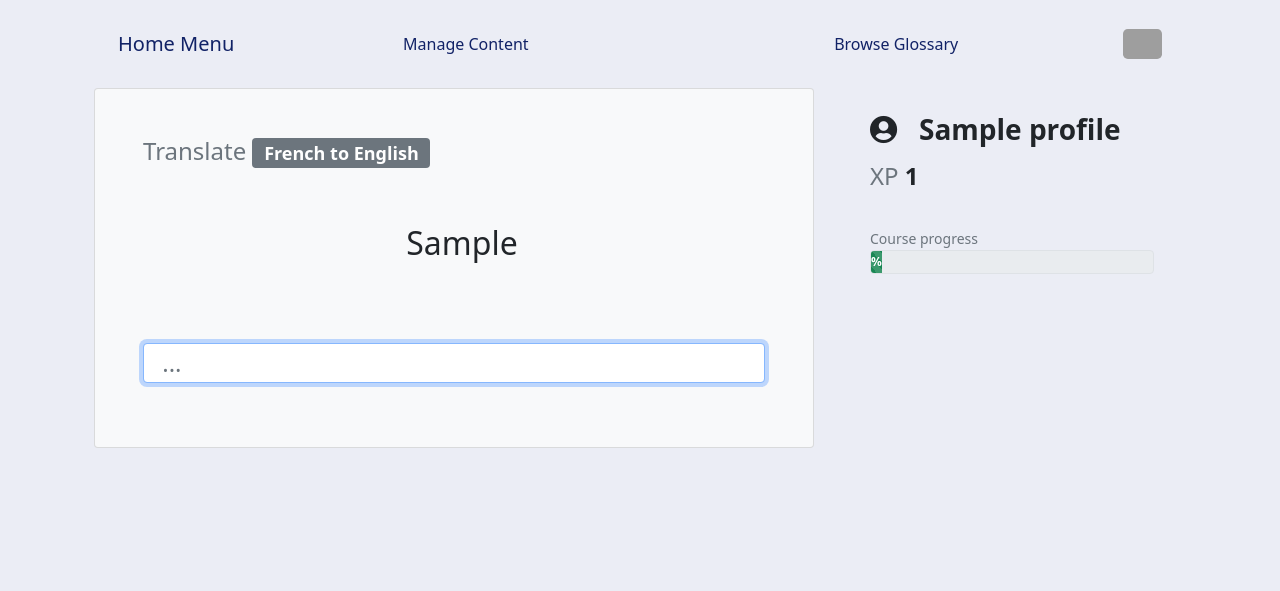
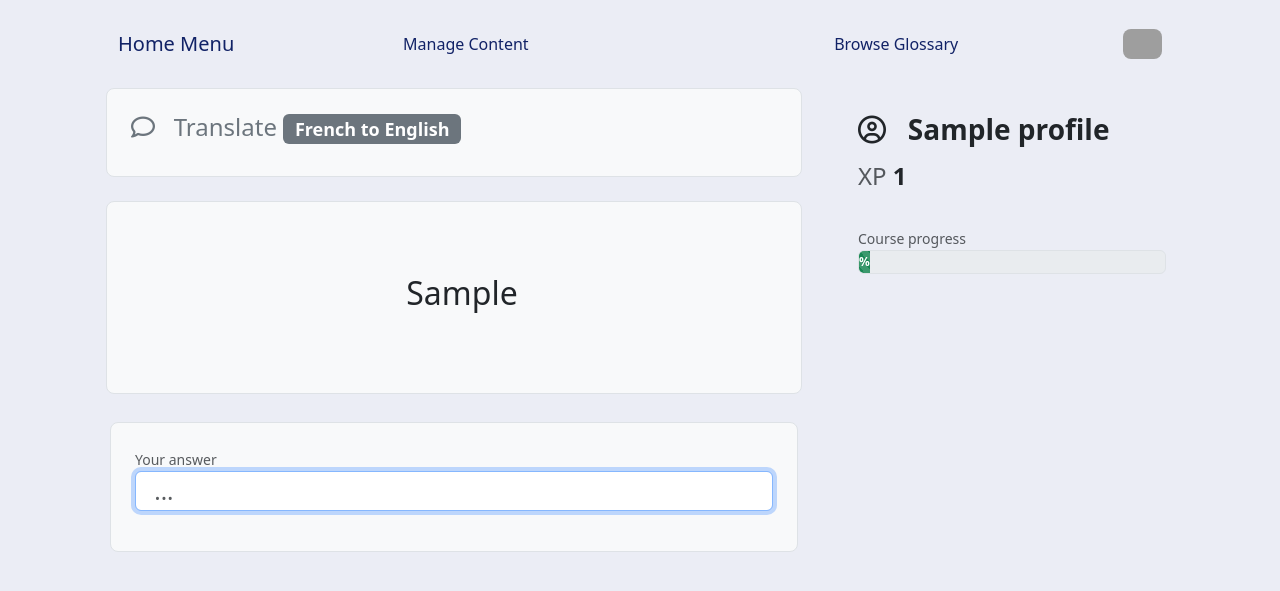
Before and after one commit to Inu-Oh/frendj, a Django app: page /accent in a window 1280 px wide. Shown: the top 591 px of the page. Run offline with Django 4.2, Linux system fonts and the light colour scheme; a user stored in the database is signed in; tables that the repository leaves empty hold one stand-in row (values such as "Sample post"); some libraries are stand-ins or nearby versions; grey boxes are pictures that could not be loaded.

Commit message:
uprage to bootstrap@5.3.3, font awesome to 6.7.0 and added jQuery 4.0.0 - small style edits

```diff
--- a/frendj/templates/frendj/accent.html
+++ b/frendj/templates/frendj/accent.html
@@ -1,12 +1,13 @@
 {% extends "base_menu.html" %}
 
 
-{% block title %} - Learn New Content{% endblock title %}
+{% block title %} - Strict Exam{% endblock title %}
 
 
 {% block content %}
 <div class="container">
     <div class="row">
+
         <div class="col-8">
 
             {% include 'test_card.html' %}
@@ -18,6 +19,7 @@
             {% include 'info_pane.html' %}
 
         </div>
+
     </div>
 </div>
 {% endblock content %}
--- a/frendj/templates/frendj/learn.html
+++ b/frendj/templates/frendj/learn.html
@@ -17,7 +17,7 @@
             <aside id="info-pane" class="p-2">
                 <div class="container py-1">
                     <div class="fs-3 fw-bolder py-2">
-                        <i class="fa fa-user-circle"></i>
+                        <i class="fa-regular fa-user-circle"></i>
                         &nbsp; {{ profile.name }}
                     </div>
 
--- a/frendj/templates/frendj/practice.html
+++ b/frendj/templates/frendj/practice.html
@@ -1,12 +1,13 @@
 {% extends "base_menu.html" %}
 
 
-{% block title %} - Learn New Content{% endblock title %}
+{% block title %} - Practice{% endblock title %}
 
 
 {% block content %}
 <div class="container">
     <div class="row">
+
         <div class="col-8">
 
             {% include 'test_card.html' %}
@@ -18,6 +19,7 @@
             {% include 'info_pane.html' %}
 
         </div>
+
     </div>
 </div>
 {% endblock content %}
--- a/frendj/templates/frendj/review.html
+++ b/frendj/templates/frendj/review.html
@@ -1,12 +1,13 @@
 {% extends "base_menu.html" %}
 
 
-{% block title %} - Learn New Content{% endblock title %}
+{% block title %} - Review{% endblock title %}
 
 
 {% block content %}
 <div class="container">
     <div class="row">
+
         <div class="col-8">
 
             {% include 'test_card.html' %}
@@ -18,6 +19,7 @@
             {% include 'info_pane.html' %}
 
         </div>
+
     </div>
 </div>
 {% endblock content %}
--- a/home/templates/base_bootstrap.html
+++ b/home/templates/base_bootstrap.html
@@ -5,11 +5,19 @@
     <head>
         <title>Frendj{% block title %}{% endblock title %}</title>
 
-        <meta name="viewport" content="initial-scale=1, width=device-width">
-        <link href="https://cdn.jsdelivr.net/npm/bootstrap@5.0.2/dist/css/bootstrap.min.css" rel="stylesheet" integrity="sha384-EVSTQN3/azprG1Anm3QDgpJLIm9Nao0Yz1ztcQTwFspd3yD65VohhpuuCOmLASjC" crossorigin="anonymous">
-        <script src="https://cdn.jsdelivr.net/npm/bootstrap@5.0.2/dist/js/bootstrap.bundle.min.js" integrity="sha384-MrcW6ZMFYlzcLA8Nl+NtUVF0sA7MsXsP1UyJoMp4YLEuNSfAP+JcXn/tWtIaxVXM" crossorigin="anonymous"></script>
-        <link rel="stylesheet" href="https://use.fontawesome.com/releases/v5.8.1/css/all.css">
-        <link rel="stylesheet" href="https://use.fontawesome.com/releases/v5.8.1/css/v4-shims.css">
+        <meta charset="UTF-8">
+        <meta name="viewport" content="width=device-width, initial-scale=1.0">
+        <link rel="shortcut icon" href="static/images/favicon.ico" type="image/x-icon">
+        <link rel="stylesheet"
+            href="https://cdnjs.cloudflare.com/ajax/libs/font-awesome/6.7.0/css/all.min.css">
+        <link rel="stylesheet"
+            href="https://cdn.jsdelivr.net/npm/bootstrap@5.3.3/dist/css/bootstrap.min.css"
+            integrity="sha384-QWTKZyjpPEjISv5WaRU9OFeRpok6YctnYmDr5pNlyT2bRjXh0JMhjY6hW+ALEwIH"
+            crossorigin="anonymous">
+        <script src="https://cdn.jsdelivr.net/npm/bootstrap@5.3.3/dist/js/bootstrap.bundle.min.js"
+            integrity="sha384-YvpcrYf0tY3lHB60NNkmXc5s9fDVZLESaAA55NDzOxhy9GkcIdslK1eN7N6jIeHz"
+            crossorigin="anonymous"></script>
+        <script src="https://code.jquery.com/jquery-4.0.0.min.js"></script>
         <link rel="stylesheet" href="{% static 'css/main.css' %}">
 
         {% block head %}{% endblock head %}
--- a/home/templates/info_pane.html
+++ b/home/templates/info_pane.html
@@ -4,7 +4,7 @@
 <aside id="info-pane" class="p-2">
     <div class="container py-1">
         <div class="fs-3 fw-bolder py-2">
-            <i class="fa fa-user-circle"></i>
+            <i class="fa-regular fa-user-circle"></i>
             &nbsp; {{ profile.name }}
         </div>
 
--- a/home/templates/test_card.html
+++ b/home/templates/test_card.html
@@ -1,9 +1,12 @@
 {% load humanize %}
 
 
-<main class="main card bg-light p-5">
+<main class="main container">
+<div class="d-flex flex-column gap-4">
+
+    <div class="bg-light p-4 rounded-3 fs-3 border">
         <h3 class="text-secondary fs-4">
-        Translate
+            <i class="fa-regular fa-comment"></i> &nbsp; Translate
             <span class="badge bg-secondary">
                 {% if phrase.language == "French" %}
                     French to English
@@ -12,26 +15,31 @@
                 {% endif %}
             </span>
         </h3>
+    </div>
+
+    <div class="bg-light p-4 rounded-3 border">
+        {% if message %}
+            <p class="text-danger fs-5"><strong>{{ message }}<strong></p>
+        {% endif %}
 
         {% if not phrase %}
-    <p class="fs-3 lh-sm py-3">Learn phrases before doing practice</p>
+            <p class="fs-3 py-5">Learn phrases before doing practice</p>
         {% else %}
             <h1 class="fs-2 py-5 ms-3 text-center">{{ phrase }}</h1>
         {% endif %}
+    </div>
 
-    {% if message %}
-        <p class="text-danger fs-5">
-            <strong>{{ message }}<strong>
-        </p>
-    {% endif %}
-
+    <div class="bg-light p-4 rounded-3 m-1 border">
+        <small class="text-muted small">Your answer</small>
         {% load crispy_forms_tags %}
-    <form action="" method="post" enctype="multipart/form-data"
-        class="pt-4">
+        <form action="" method="post" enctype="multipart/form-data" class="">
             {% if form.errors %}
                 <p>There was an error. Please try again.</p>
             {% endif %}
             {% csrf_token %}
             {{ form|crispy }}
         </form>
+    </div>
+
+</div>
 </main>
```
Also changed, not shown: frendj/templates/frendj/feedback.html (+14 -8 lines). Lines whose indentation alone changed are shown as unchanged.
